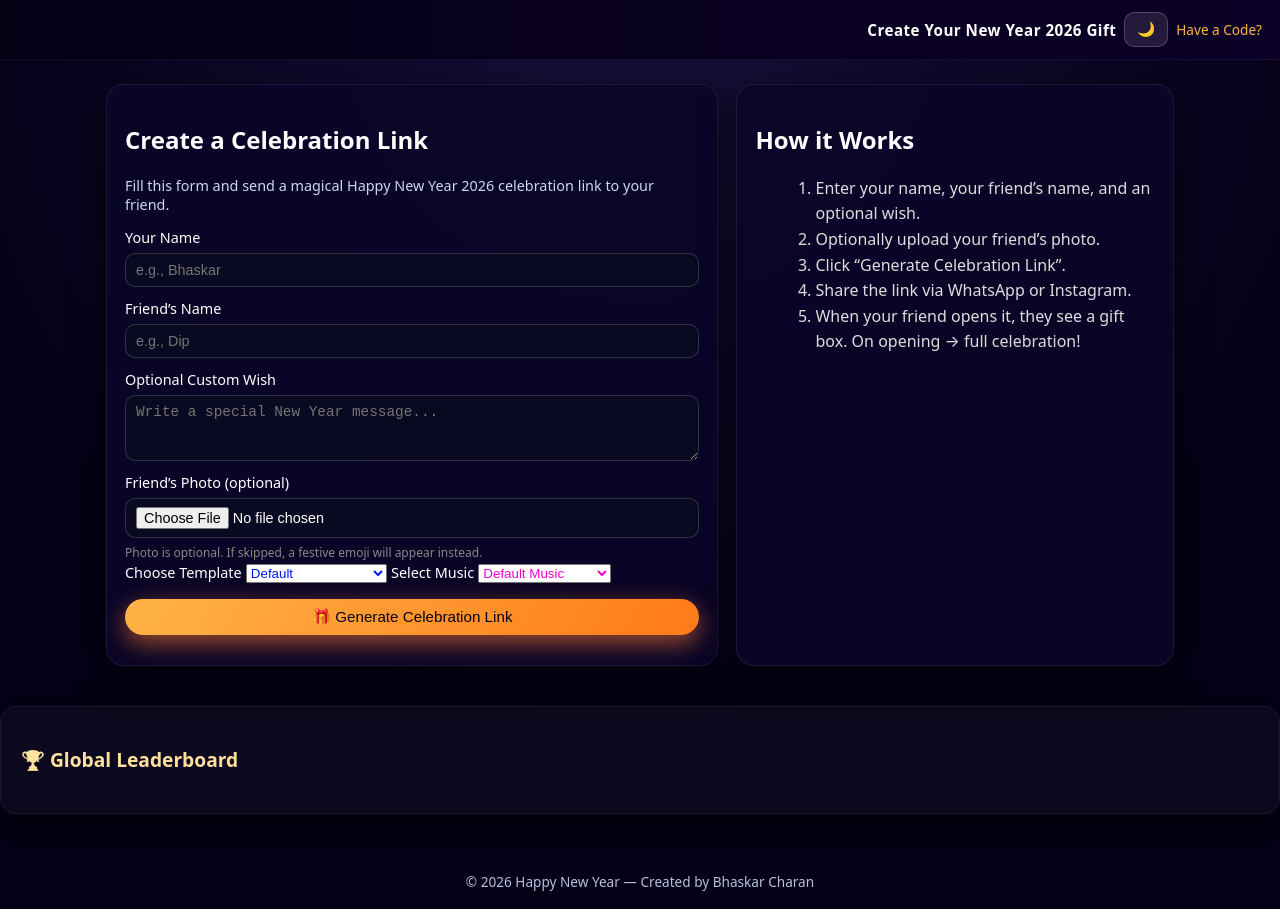
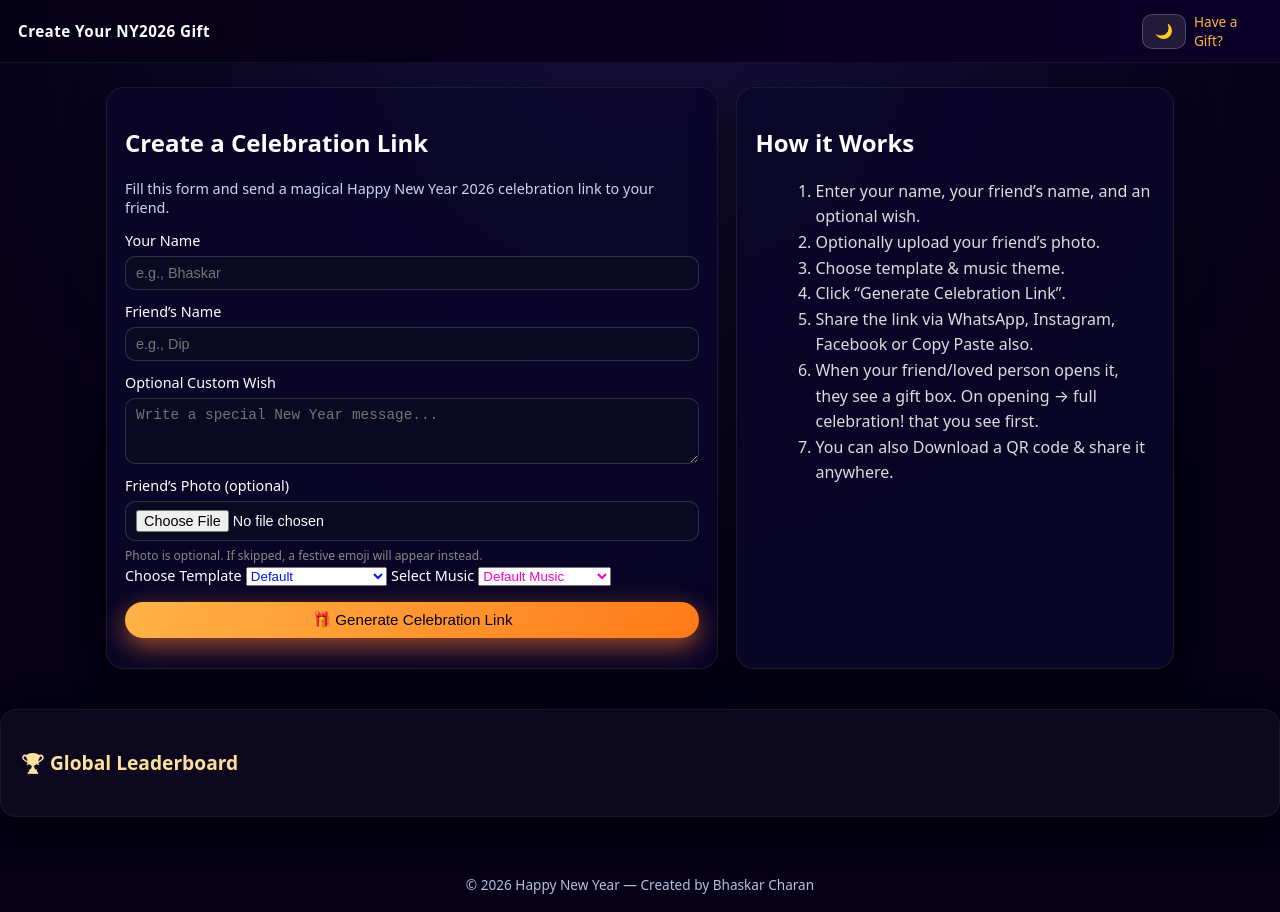
Before and after one commit to alltimeonline27/Happy-New-Year-2026, a plain HTML site: page create.html in a window 1280 px wide. Drawn offline with Linux system fonts and the light colour scheme.

Commit message:
responsive

```diff
--- a/celebrate.js
+++ b/celebrate.js
@@ -196,7 +196,7 @@ function applyGiftData(data) {
   const msg =
     data.customMessage && data.customMessage.trim() !== ""
       ? `${data.customMessage}\n\n— ${senderName}`
-      : `Wishing you a year full of joy, success and beautiful moments.\nHappy New Year 2026!\n\n— ${senderName}`;
+      : `May this year heal your worries, strengthen your heart, and bring you the peace and happiness you truly deserve. \nWishing you new beginnings filled with hope, love, and growth.\nHappy New Year 2026!\n\n— ${senderName}`;
 
   if (wishText) wishText.textContent = msg;
 }
--- a/create.html
+++ b/create.html
@@ -15,10 +15,10 @@
 
 <body class="create-body">
   <header class="top-bar fade-in" fade-in>
-    <div class="logo-text">Create Your New Year 2026 Gift</div>
+    <div class="logo-text" style="display: flex;justify-content: space-between;align-items: flex-start;width: 100%;">Create Your NY2026 Gift</div>
     <button id="themeToggle" class="theme-btn">☀️</button>
 
-    <a href="celebrate.html" class="top-link">Have a Code?</a>
+    <a href="celebrate.html" class="top-link">Have a Gift?</a>
   </header>
 
   <main class="container two-column fade-in" fade-in>
@@ -105,9 +105,11 @@
       <ol class="info-list" style="margin-left: 20px; line-height: 1.6; color: #ddd;">
         <li>Enter your name, your friend’s name, and an optional wish.</li>
         <li>Optionally upload your friend’s photo.</li>
+         <li>Choose template & music theme.</li>
         <li>Click “Generate Celebration Link”.</li>
-        <li>Share the link via WhatsApp or Instagram.</li>
-        <li>When your friend opens it, they see a gift box. On opening → full celebration!</li>
+        <li>Share the link via WhatsApp, Instagram, Facebook or Copy Paste also.</li>
+        <li>When your friend/loved person opens it, they see a gift box. On opening → full celebration! that you see first.</li>
+         <li>You can also Download a QR code & share it anywhere.</li>
       </ol>
     </section>
   </main>
```
Also changed, not shown: admin.html (+1 -1 lines), celebrate.html (+2 -2 lines).
